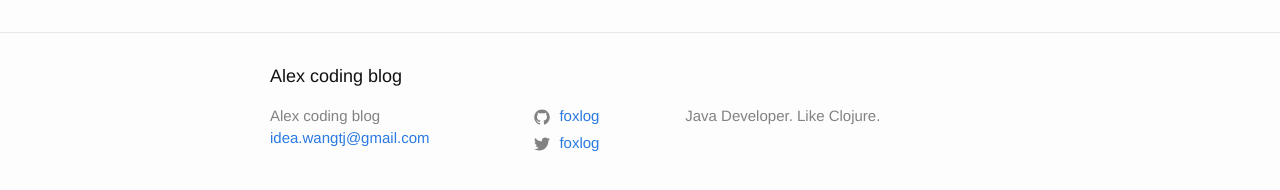
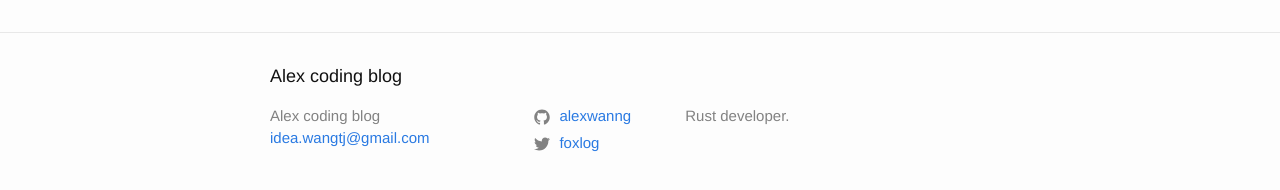
Before and after one commit to BadUncleX/blog, a Jekyll site: the page built from index.md, in a window 1280 px wide and 900 px high, scrolled down 4979 px. Shown: the part 685-875 px from the top of the window. Built offline with Jekyll 4.4.1, drawn with Linux system fonts in a browser that asks for light colours.

Commit message:
update personal info.

```diff
--- a/_config.yml
+++ b/_config.yml
@@ -16,11 +16,11 @@
 title: Alex coding blog
 email: idea.wangtj@gmail.com
 description: > # this means to ignore newlines until "baseurl:"
-  Java Developer. Like Clojure.
+  Rust developer.
 baseurl: "" # the subpath of your site, e.g. /blog
 url: "http://www.alexcoding.me" # the base hostname & protocol for your site, e.g. http://example.com
 twitter_username: foxlog
-github_username:  foxlog
+github_username:  alexwanng
 
 permalink: /:year/:month/:title/
 
```
